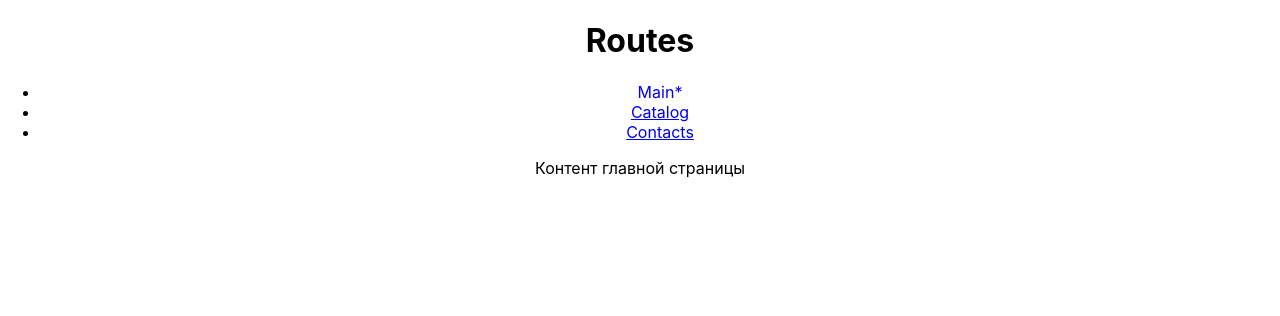
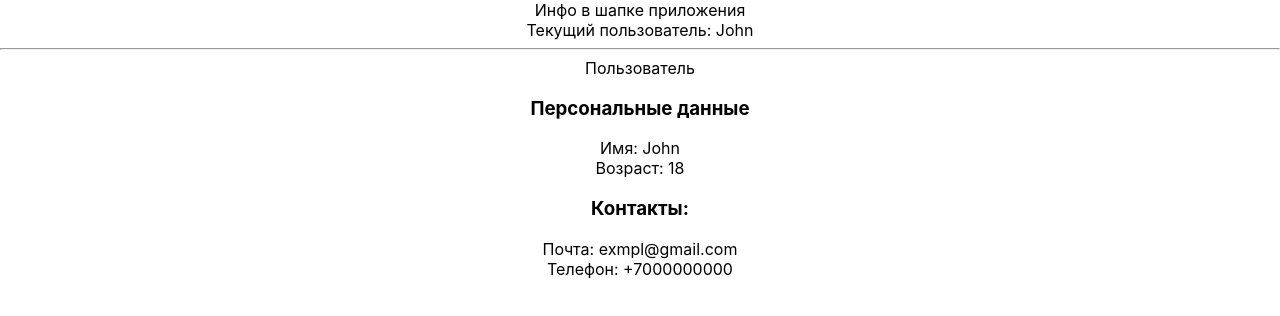
Before and after one commit to dsilichev/module2_6_1, a React (Create React App) app: page / in a window 1280 px wide. Shown: the top 316 px of the page. Built offline with nearby package versions, Linux system fonts and the light colour scheme.

Commit message:
props drilling

```diff
--- a/src/App.js
+++ b/src/App.js
@@ -1,99 +1,22 @@
-import { Routes, Route, NavLink, Outlet, useParams, useMatch } from 'react-router-dom';
 import styles from './app.module.css';
-import { useEffect, useState } from 'react';
+import { Header, UserBlock} from './components'
 
-const database = {
-  productList : [
-    { id: 1, name: 'TV' },
-    { id: 2, name: 'Smartphone' },
-    { id: 3, name: 'Tablet' },
-  ],
-  products: {
-    1: { id: 1, name: 'TV', price: 10990, amount: 10 },
-    2: { id: 2, name: 'Smartphone', price: 5990, amount: 20 },
-    3: { id: 3, name: 'Tablet', price: 7990, amount: 15 },
-  }
-}
-
-const fetchProductsList = () => database.productList;
-
-const fetchProduct = (id) => new Promise((resolve) => {
-  setTimeout(() => {
-    resolve(database.products[id]);
-  }, 2500)
-})
+const getUserFromServer = () => ({
+  id: '1',
+  name: 'John',
+  age: 18,
+  email: 'exmpl@gmail.com',
+  phone: '+7000000000'
+});
 
 function App() {
-  const MainPage = () => <div>Контент главной страницы</div>
-  const Catalog = () => (
-    <div>
-      <h3>Контент каталога</h3>
-      <ul>{fetchProductsList().map(({ id, name }) => (
-        <li key={id}><NavLink to={`product/${id}`}>{name}</NavLink></li>
-      ))}</ul>
-      <Outlet />
-    </div>)
-  const Contacts = () => <div>Контент контактов</div>
-  const NotFound = () => <div>Такая страница не существует</div>
-  const ProductNotFound = () => <div>Такой товар не существует</div>
-  const ExtendedLink = ({ to, children }) => (
-    <NavLink to={to}>
-      {({ isActive }) => isActive ? <><span>{children}</span><span>*</span></> : <>{children}</>}
-    </NavLink>
-  )
-
-  const Product = () => {
-    const params = useParams();
-    const [product, setProduct] = useState(null);
-    const urlMatchData = useMatch('catalog/:type/:id');
-
-    console.log(urlMatchData);
-
-    useEffect(()=> {
-      let isLoadingTimeout = false;
-
-      setTimeout(()=>{}, 5000);
-
-      fetchProduct(params.id).then((loadedProduct) => {
-        if (!isLoadingTimeout) {
-          setProduct(loadedProduct);
-        }
-
-      })
-    })
-
-    if (!product) {
-      return <ProductNotFound />
-    }
-    const { name, price, amount } = product;
-    return (
-      <div>
-        <h3>Товар - {name}</h3>
-        <div>Цена: {price}</div>
-        <div>Количество: {amount}</div></div>
-    )
-  }
+  const {name, age, email, phone} = getUserFromServer();
 
   return (
     <div className={styles.app}>
-
-      <div>
-        <h1>Routes</h1>
-        <ul>
-          <li><ExtendedLink to='/'>Main</ExtendedLink></li>
-          <li><ExtendedLink to='/catalog'>Catalog</ExtendedLink></li>
-          <li><ExtendedLink to='/contacts'>Contacts</ExtendedLink></li>
-        </ul>
-      </div>
-      <Routes>
-        <Route path='/' element={<MainPage />}></Route>
-        <Route path="/catalog" element={<Catalog />}>
-          <Route path="product/:id" element={<Product />} />
-          <Route path="service/:id" element={<Product />} />
-        </Route>
-        <Route path='/contacts' element={<Contacts />}></Route>
-        <Route path='*' element={<NotFound />} />
-      </Routes>
+      <Header name={name}/>
+      <hr/>
+      <UserBlock name={name} age={age} email={email} phone={phone}/>
     </div>
   );
 }
--- /dev/null
+++ b/src/components/currentUser.jsx
@@ -0,0 +1,7 @@
+export const CurrentUser = ({ currentUser }) => {
+  return (
+    <div>
+      <div>Текущий пользователь: {currentUser}</div>
+    </div>
+  )
+}
--- /dev/null
+++ b/src/components/header.jsx
@@ -0,0 +1,10 @@
+import { CurrentUser } from '../components';
+
+export const Header = ({ name }) => {
+  return (
+    <div>
+      <div>Инфо в шапке приложения</div>
+      <CurrentUser currentUser={name} />
+    </div>
+  )
+}
--- /dev/null
+++ b/src/components/index.js
@@ -0,0 +1,5 @@
+export * from './currentUser';
+export * from './header';
+export * from './userBlock';
+export * from './userPersonalInfo';
+export * from './userContacts';
--- /dev/null
+++ b/src/components/userBlock.jsx
@@ -0,0 +1,11 @@
+import { UserPersonalInfo, UserContacts } from '../components';
+
+export const UserBlock = ({ name, age, email, phone }) => {
+  return (
+    <div>
+      <div>Пользователь</div>
+      <UserPersonalInfo name={name} age={age} />
+      <UserContacts email={email} phone={phone} />
+    </div>
+  )
+}
--- /dev/null
+++ b/src/components/userContacts.jsx
@@ -0,0 +1,9 @@
+export const UserContacts = ({ email, phone }) => {
+  return (
+    <div>
+      <h3>Контакты:</h3>
+      <div>Почта: {email}</div>
+      <div>Телефон: {phone}</div>
+    </div>
+  )
+}
--- /dev/null
+++ b/src/components/userPersonalInfo.jsx
@@ -0,0 +1,9 @@
+export const UserPersonalInfo = ({ name, age }) => {
+  return (
+    <div>
+      <h3>Персональные данные</h3>
+      <div>Имя: {name}</div>
+      <div>Возраст: {age}</div>
+    </div>
+  )
+}
```
